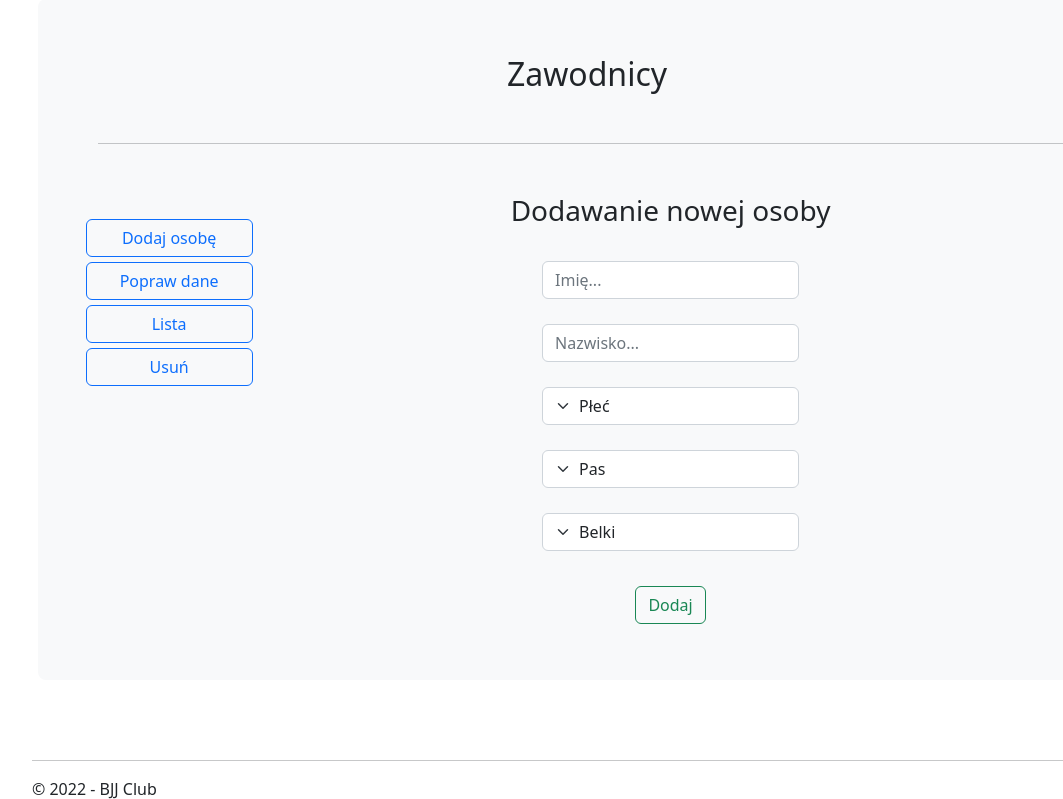
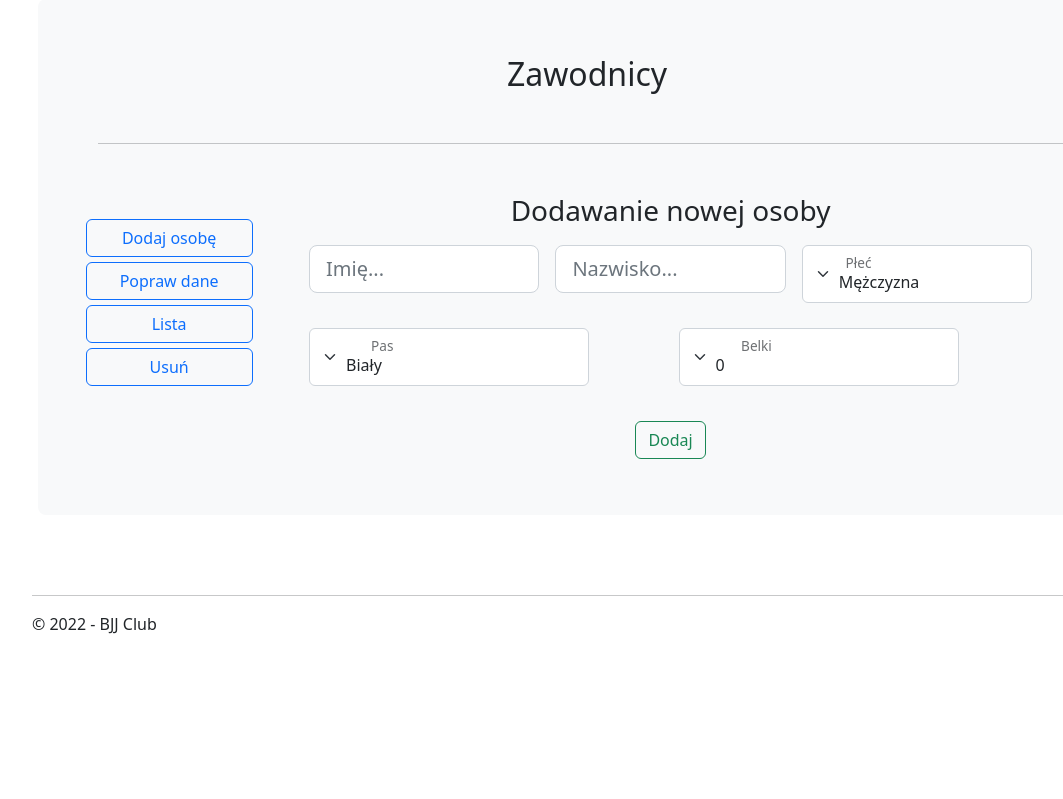
Before and after one commit to TomaszMeczkowski/tiny_bjj_club, a Django app: page /zawodnicy/dodaj in a window 1280 px wide. Shown: the part 131-930 px from the top of the page, without its empty margins (53-1116 px from the left). After the commit the page ends 765 px from the top, so only its background shows below. Run offline with Django 4.2, Linux system fonts and the light colour scheme; some libraries are stand-ins or nearby versions.

Commit message:
player adding form changed

```diff
--- a/players/templates/players_add.html
+++ b/players/templates/players_add.html
@@ -9,44 +9,52 @@
         <form method="post">
             {% csrf_token %}
 
-            <div style="margin: 25px auto auto;">
-                <input type="text" name="first_name" id="first_name" class="form-control" placeholder="Imię..." aria-label="">
+            <div class="row g-3">
+                <div class="col-md-4" style="margin: 25px auto auto;">
+                    <input type="text" name="first_name" id="first_name" class="form-control form-control-lg" placeholder="Imię..." aria-label="">
                 </div>
 
-            <div style="margin: 25px auto auto;">
-                <input type="text" name="last_name" id="last_name" class="form-control" placeholder="Nazwisko..." aria-label="">
+                <div class="col-md-4" style="margin: 25px auto auto;">
+                    <input type="text" name="last_name" id="last_name" class="form-control form-control-lg" placeholder="Nazwisko..." aria-label="">
                 </div>
 
-            <div style="margin: 25px auto auto;">
+                <div class="col-md-4" style="margin: 25px auto auto;">
+                <div class="form-floating">
                     <select name="gender" id="gender" class="form-select" aria-label="">
-                    <option selected>Płeć</option>
-                    <option value="Mężczyzna">Mężczyzna</option>
+                        <option selected value="Mężczyzna">Mężczyzna</option>
                         <option value="Kobieta">Kobieta</option>
                     </select>
+                    <label for="gender">Płeć</label>
+                </div>
+                </div>
             </div>
 
-
-            <div style="margin: 25px auto auto;">
+            <div class="row g-3">
+                <div class="col-md-6">
+                <div class="form-floating" style="margin: 25px auto auto;">
                     <select name="belt" id="belt" class="form-select" aria-label="">
-                    <option selected>Pas</option>
-                    <option value="Biały">Biały</option>
+                        <option selected value="Biały">Biały</option>
                         <option value="Niebieski">Niebieski</option>
                         <option value="Purpurowy">Purpurowy</option>
                         <option value="Brązowy">Brązowy</option>
                         <option value="Czarny">Czarny</option>
                     </select>
-
+                    <label for="belt">Pas</label>
+                </div>
                 </div>
 
-            <div style="margin: 25px auto auto;">
+                <div class="col-md-6">
+                <div class="form-floating" style="margin: 25px auto auto;">
                     <select name="stripe" id="stripe" class="form-select" aria-label="">
-                    <option selected>Belki</option>
-                    <option value="0">0</option>
+                        <option selected value="0">0</option>
                         <option value="1">1</option>
                         <option value="2">2</option>
                         <option value="3">3</option>
                         <option value="4">4</option>
                     </select>
+                    <label for="stripe">Belki</label>
+                </div>
+                </div>
             </div>
 
             <button type="submit" class="btn btn-outline-success" style="margin-top: 35px;">Dodaj</button>
@@ -61,7 +69,6 @@
             $("#adding_people_toast").toast('show');
         });
         </script>
-
 
         <div style="position: absolute; bottom: 20px; right: 20px;">
             <div id="adding_people_toast" class="toast" role="status" aria-live="assertive" aria-atomic="true" data-bs-autohide="false">
--- a/players/views.py
+++ b/players/views.py
@@ -52,19 +52,21 @@ def players_add(request):
     if request.method == "POST":
         first_name = request.POST.get("first_name").capitalize()
         last_name = request.POST.get("last_name").capitalize()
-        belt = request.POST.get("belt")
-        stripe = request.POST.get("stripe")
-        gender = request.POST.get("gender")
-        mess = f"{first_name} {last_name}"
-        status = "added"
 
-        player = Player(first_name=first_name,
-                        last_name=last_name,
-                        belt=belt,
-                        stripe=stripe,
-                        gender=gender,
-                        )
-        player.save()
+        if first_name != "" and last_name != "":
+            belt = request.POST.get("belt")
+            stripe = request.POST.get("stripe")
+            gender = request.POST.get("gender")
+            mess = f"{first_name} {last_name}"
+            status = "added"
+
+            player = Player(first_name=first_name,
+                            last_name=last_name,
+                            belt=belt,
+                            stripe=stripe,
+                            gender=gender,
+                            )
+            player.save()
 
     context = {"message": mess,
                "status": status,
```
Also changed, not shown: db.sqlite3. Lines whose indentation alone changed are shown as unchanged.
